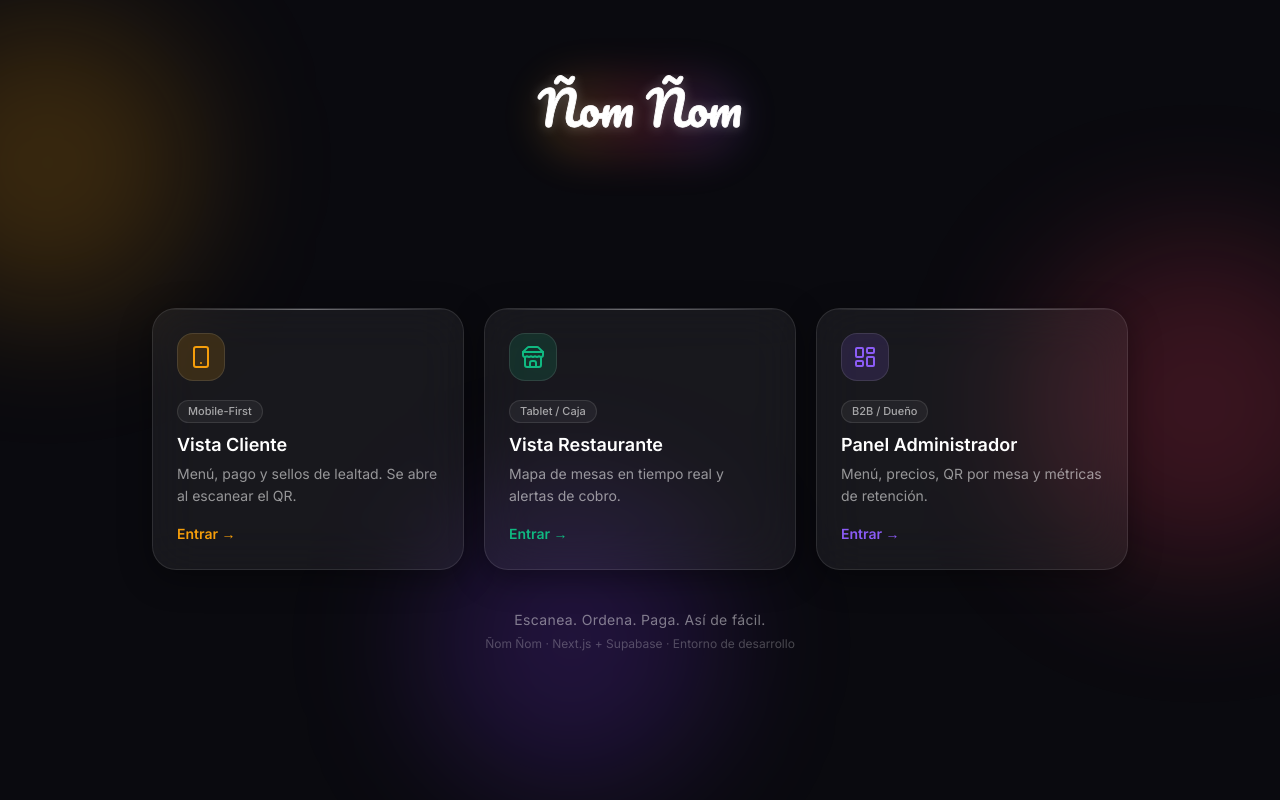
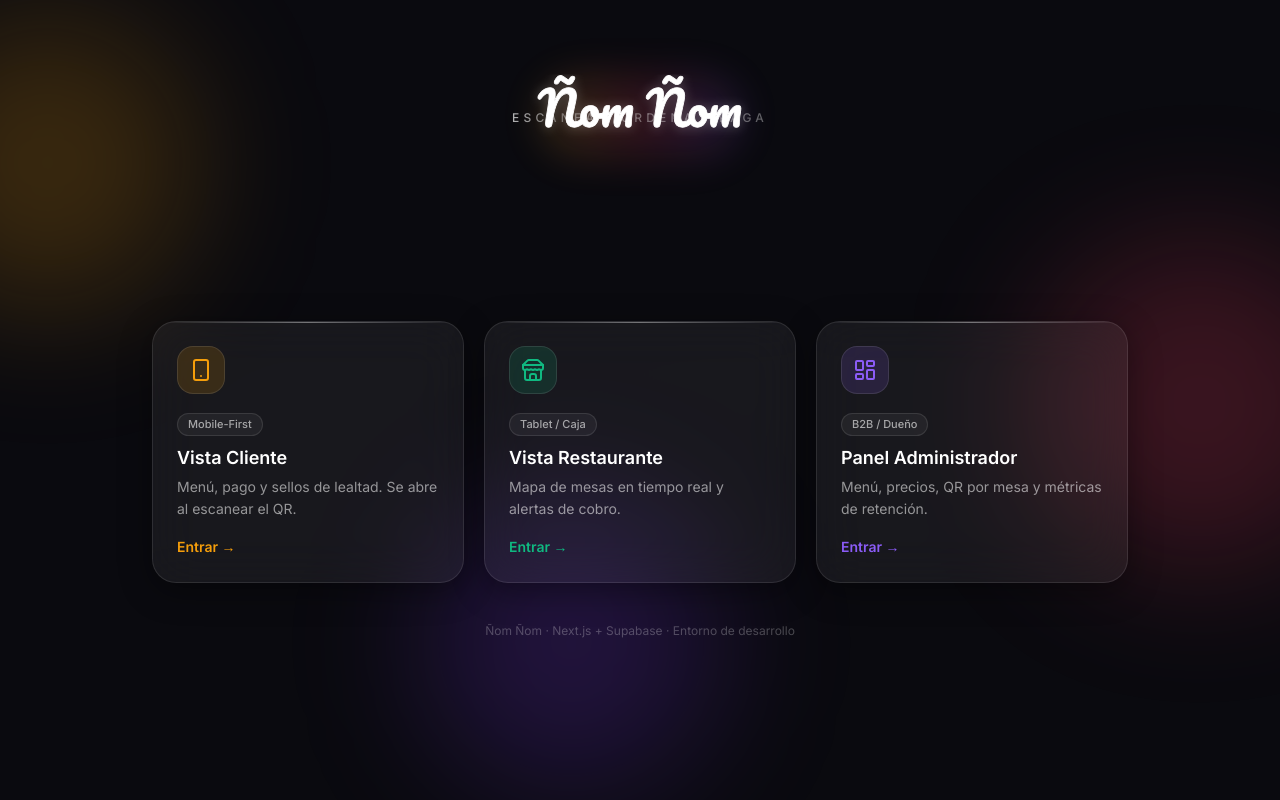
Before and after one commit to Ma42517/gastronomi-app, a Next.js app: page / in a window 1280 px wide. Built offline with nearby package versions, Linux system fonts and the light colour scheme.

Commit message:
feat(ui): eslogan pequeno con shimmer debajo del logo Nom Nom

```diff
--- a/src/app/globals.css
+++ b/src/app/globals.css
@@ -133,3 +133,37 @@ textarea {
     opacity: 1;
   }
 }
+
+
+/* Eslogan elegante: barrido de luz (shimmer) continuo */
+@keyframes esloganShimmer {
+  0% {
+    background-position: 200% center;
+  }
+  100% {
+    background-position: -200% center;
+  }
+}
+
+.eslogan-shimmer {
+  background: linear-gradient(
+    90deg,
+    rgba(255, 255, 255, 0.35) 0%,
+    rgba(255, 255, 255, 0.35) 35%,
+    rgba(255, 255, 255, 0.95) 50%,
+    rgba(255, 255, 255, 0.35) 65%,
+    rgba(255, 255, 255, 0.35) 100%
+  );
+  background-size: 200% auto;
+  -webkit-background-clip: text;
+  background-clip: text;
+  color: transparent;
+  animation: esloganShimmer 4.5s linear infinite;
+}
+
+@media (prefers-reduced-motion: reduce) {
+  .eslogan-shimmer {
+    animation: none;
+    color: rgba(255, 255, 255, 0.6);
+  }
+}
--- a/src/app/page.tsx
+++ b/src/app/page.tsx
@@ -108,6 +108,18 @@ export default function Home() {
         </div>
       </div>
 
+      {/* --- Eslogan pequeño y elegante, justo debajo del logo (con shimmer) --- */}
+      <p
+        className={`absolute left-0 right-0 top-[86px] z-20 px-6 text-center sm:top-[104px] ${
+          mostrarMenu ? "animate-fade-in-up opacity-0" : "opacity-0"
+        }`}
+        style={{ animationDelay: "150ms" }}
+      >
+        <span className="eslogan-shimmer font-sans text-[11px] font-medium tracking-[0.35em] sm:text-xs">
+          ESCANEA · ORDENA · PAGA
+        </span>
+      </p>
+
       {/* --- Eslogan del splash (independiente para no escalar con el título) --- */}
       <p
         className={`absolute left-0 right-0 top-[62%] z-20 px-6 text-center font-sans text-base tracking-wide text-white/60 transition-all duration-700 ${
@@ -187,14 +199,9 @@ export default function Home() {
           })}
         </div>
 
-        <div className="mt-10 text-center">
-          <p className="font-sans text-sm tracking-wide text-white/45">
-            Escanea. Ordena. Paga. Así de fácil.
-          </p>
-          <p className="mt-1.5 font-sans text-xs text-white/25">
-            Ñom Ñom · Next.js + Supabase · Entorno de desarrollo
-          </p>
-        </div>
+        <p className="mt-10 text-center font-sans text-xs text-white/25">
+          Ñom Ñom · Next.js + Supabase · Entorno de desarrollo
+        </p>
       </section>
     </main>
   );
```
